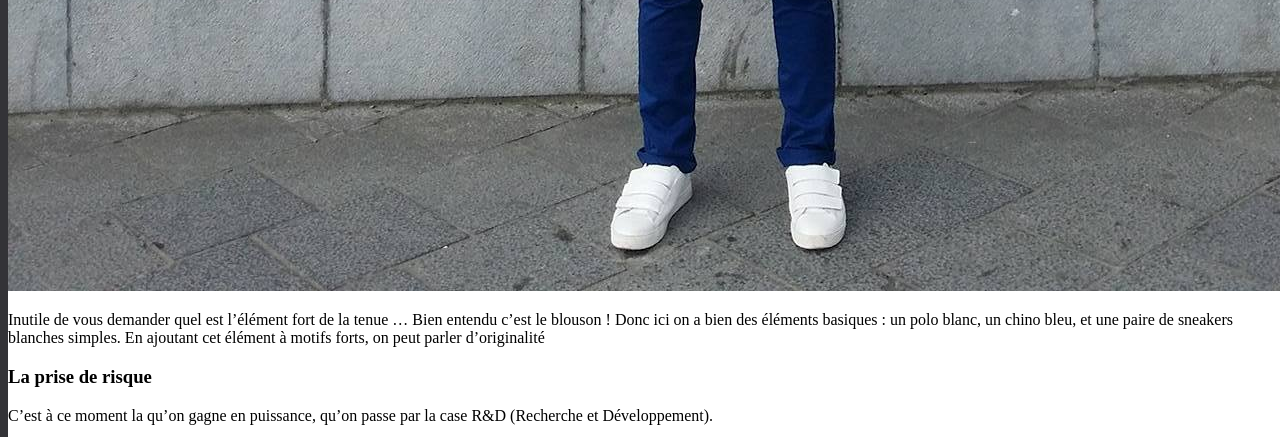
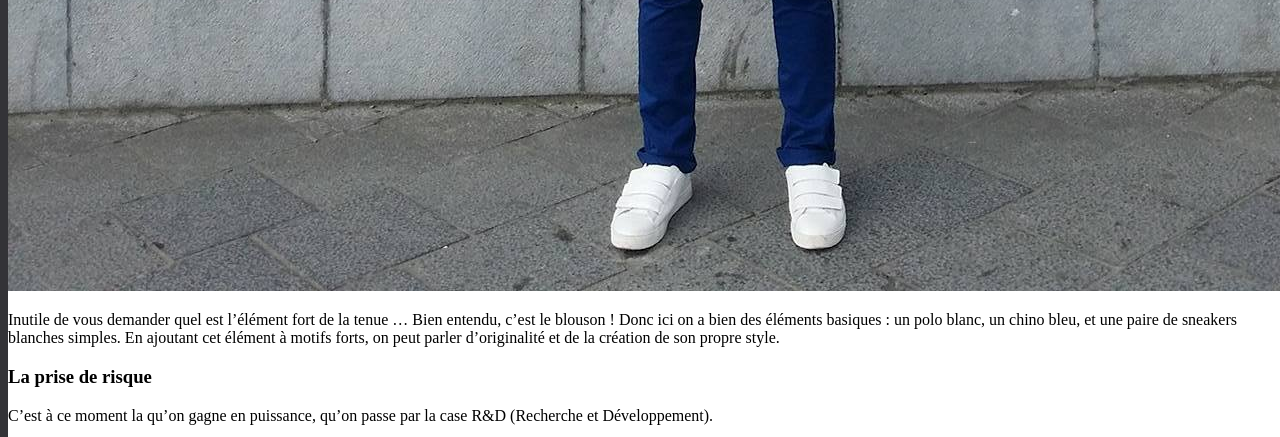
Before and after one commit to darkh2/darkh2.github.io, a Jekyll site: the page built from _posts/2017-11-05-Mettre-en-valeur-une-tenue-simple-et-la-rendre-originale-et-stylée.md, in a window 1280 px wide and 900 px high, scrolled down 2356 px, cut to the strip 0-437 px from the top of the window. Built offline with Jekyll 4.4.1, drawn with Linux system fonts in a browser that asks for light colours; comment, search, counter and statistics services are not loaded.

Commit message:
Update 2017-11-05-Mettre-en-valeur-une-tenue-simple-et-la-rendre-originale-et-stylée.md

```diff
--- a/_posts/2017-11-05-Mettre-en-valeur-une-tenue-simple-et-la-rendre-originale-et-stylée.md
+++ b/_posts/2017-11-05-Mettre-en-valeur-une-tenue-simple-et-la-rendre-originale-et-stylée.md
@@ -19,7 +19,7 @@ Pensez également à ne pas trop mettre de couleurs dans vos tenues. On va dire
 
 ![stylecs]({{site.url}}/{{site.baseurl}}img/stylecs.jpg)
 
-Inutile de vous demander quel est l'élément fort de la tenue ... Bien entendu c'est le blouson ! Donc ici on a bien des éléments basiques : un polo blanc, un chino bleu, et une paire de sneakers blanches simples. En ajoutant cet élément à motifs forts, on peut parler d'originalité
+Inutile de vous demander quel est l'élément fort de la tenue ... Bien entendu, c'est le blouson ! Donc ici on a bien des éléments basiques : un polo blanc, un chino bleu, et une paire de sneakers blanches simples. En ajoutant cet élément à motifs forts, on peut parler d'originalité et de la création de son propre style.
 
 ### La prise de risque
 
```
